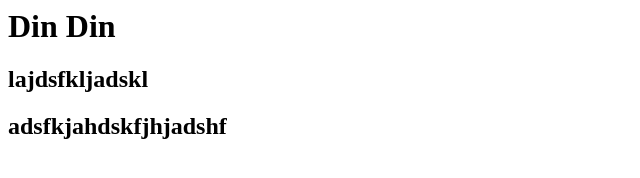
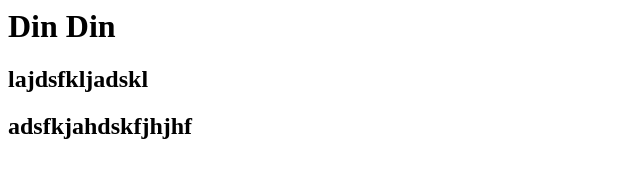
Before and after one commit to giovanidomenech/xp42-dindin, a plain HTML site: page index.html in a window 1280 px wide. Shown: the full height of the page, 0-640 px from the left. Drawn offline with Linux system fonts and the light colour scheme.

Commit message:
alteração dois index

```diff
--- a/index.html
+++ b/index.html
@@ -1,3 +1,3 @@
 <h1>Din Din</h1>
 <h2>lajdsfkljadskl</h2>
-<h2>adsfkjahdskfjhjadshf</h2>
+<h2>adsfkjahdskfjhjhf</h2>
```
